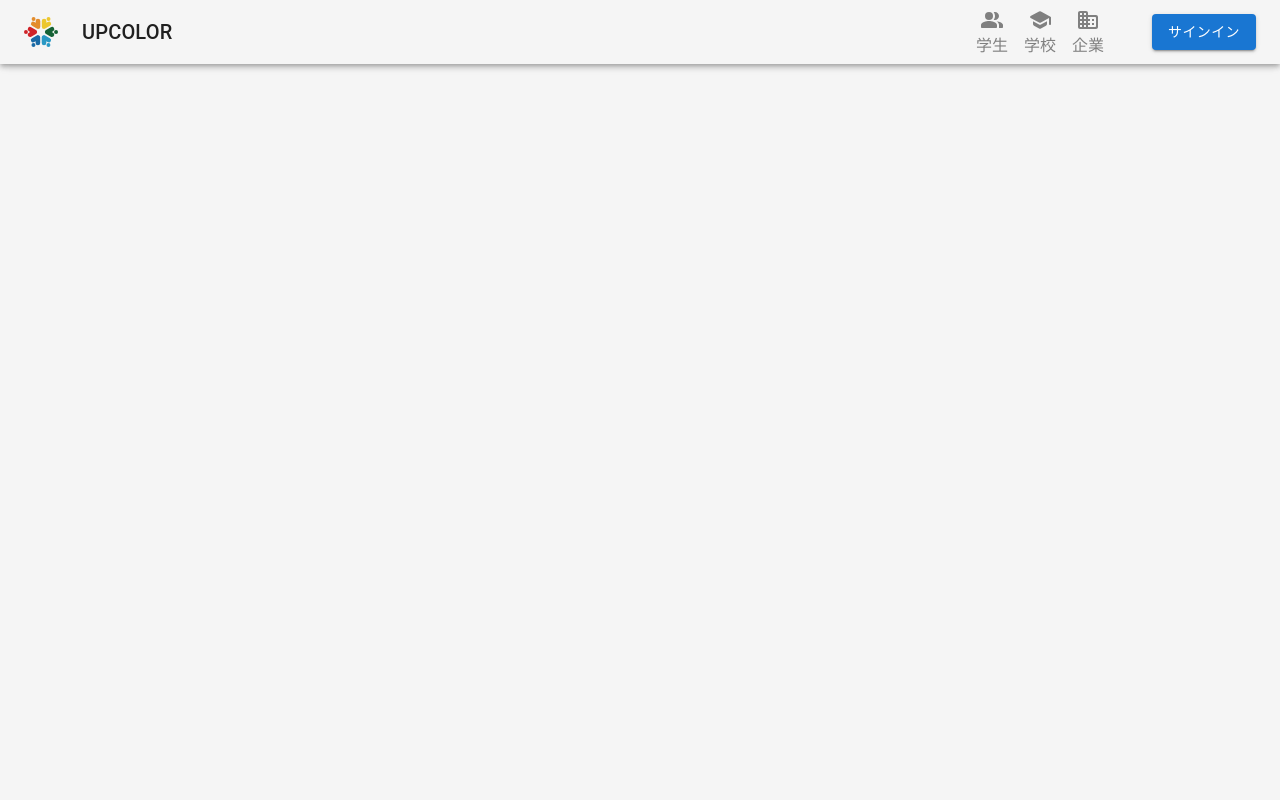
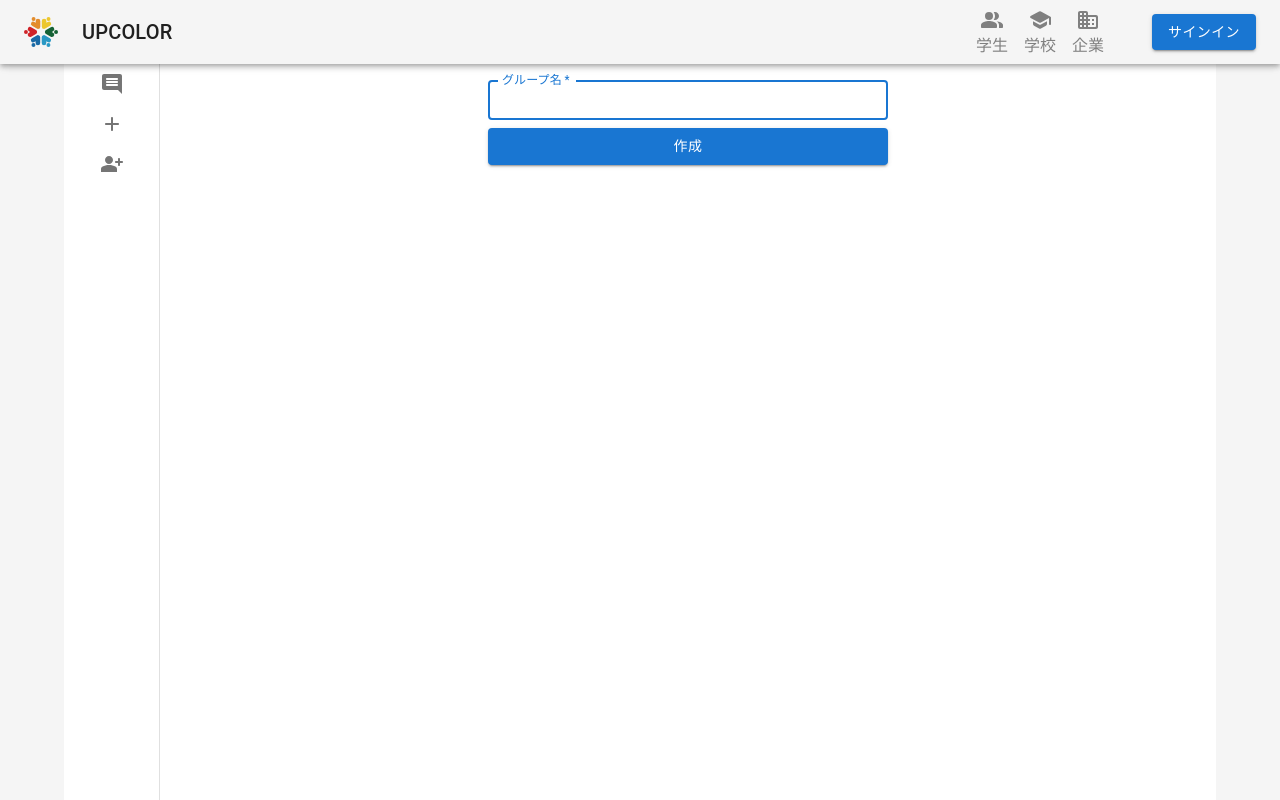
Before and after one commit to 0Neokun0/upcolor-2.0, a React (Create React App) app in the folder client/: page /group/create in a window 1280 px wide. Built offline with nearby package versions, Linux system fonts and the light colour scheme; no server answers.

Commit message:
グループ追加等

```diff
--- a/client/src/App.js
+++ b/client/src/App.js
@@ -15,6 +15,7 @@ import logo from "components/atoms/logo/upcolor_logo.svg"
 import SchoolRoundedIcon from '@mui/icons-material/SchoolRounded'
 import PeopleAltRoundedIcon from '@mui/icons-material/PeopleAltRounded'
 import BusinessRoundedIcon from '@mui/icons-material/BusinessRounded'
+import GroupCreateLayout from "components/templates/groupCreateLayout"
 
 function App() {
     const [open, setOpen] = useState(false);
@@ -178,6 +179,7 @@ function App() {
 
                     <Route path="group" element={<Group />}>
                         <Route path="" element={<GroupChatLayout groups={groups} />} />
+                        <Route path="create" element={<GroupCreateLayout />} />
                     </Route>
 
                     <Route path="timeTable" element={<ShowTimeTable />}>
--- /dev/null
+++ b/client/src/components/organisms/groupCreateForm.jsx
@@ -0,0 +1,41 @@
+import { Box, Button, TextField } from "@mui/material"
+
+const GroupCreateForm = (props) => {
+    return (
+        <Box
+            sx={{
+                height: "calc(100vh - 64px)",
+                overflowY: "scroll",
+            }}
+        >
+            <Box
+                component={"form"}
+                onSubmit={props.handleCreateSubmit}
+                sx={{
+                    width: "400px",
+                    m: "auto",
+                }}
+            >
+                <TextField
+                    margin="normal"
+                    size="small"
+                    required
+                    fullWidth
+                    label="グループ名"
+                    name="name"
+                    autoFocus
+                />
+
+                <Button
+                    variant="contained"
+                    fullWidth
+                    type="submit"
+                >
+                    作成
+                </Button>
+            </Box>
+        </Box>
+    )
+}
+
+export default GroupCreateForm
--- a/client/src/components/pages/student/group.jsx
+++ b/client/src/components/pages/student/group.jsx
@@ -2,28 +2,42 @@ import GroupLayout from "components/templates/groupLayout"
 import CommentRoundedIcon from '@mui/icons-material/CommentRounded'
 import AddRoundedIcon from '@mui/icons-material/AddRounded'
 import PersonAddAltRoundedIcon from '@mui/icons-material/PersonAddAltRounded'
+import axios from "axios"
 
 const Group = () => {
     const menus = [
         {
             icon: <CommentRoundedIcon />,
             value: "チャット",
-            url: "",
+            url: "/group",
         },
         {
             icon: <AddRoundedIcon />,
             value: "グループ作成",
-            url: "create",
+            url: "/group/create",
         },
         {
             icon: <PersonAddAltRoundedIcon />,
             value: "招待",
-            url: "invite",
+            url: "/group/invite",
         },
     ]
 
+    const handleCreateSubmit = (e) => {
+        e.preventDefault()
+
+        const data = new FormData(e.currentTarget)
+
+        axios.post("/group/addGroup", {
+            name: data.get("name"),
+        })
+    }
+
     return (
-        <GroupLayout menus={menus} />
+        <GroupLayout
+            menus={menus}
+            handleCreateSubmit={handleCreateSubmit}
+        />
     );
 }
 
--- a/client/src/components/templates/groupChatLayout.jsx
+++ b/client/src/components/templates/groupChatLayout.jsx
@@ -10,6 +10,8 @@ const GroupChatLayout = (props) => {
                 item
                 xs={4}
                 sx={{
+                    height: "calc(100vh - 64px)",
+                    overflowY: "scroll",
                     borderRight: 1,
                     borderColor: "rgba(0, 0, 0, 0.12)",
                 }}
@@ -20,6 +22,10 @@ const GroupChatLayout = (props) => {
             <Grid
                 item
                 xs={8}
+                sx={{
+                    height: "calc(100vh - 64px)",
+                    overflowY: "scroll",
+                }}
             >
                 a
             </Grid>
--- /dev/null
+++ b/client/src/components/templates/groupCreateLayout.jsx
@@ -0,0 +1,14 @@
+import { useOutletContext } from "react-router-dom"
+import GroupCreateForm from "components/organisms/groupCreateForm"
+
+const GroupCreateLayout = () => {
+    const handleCreateSubmit = useOutletContext()["handleCreateSubmit"]
+
+    return (
+        <GroupCreateForm
+            handleCreateSubmit={handleCreateSubmit}
+        />
+    )
+}
+
+export default GroupCreateLayout
--- a/client/src/components/templates/groupLayout.jsx
+++ b/client/src/components/templates/groupLayout.jsx
@@ -19,14 +19,20 @@ const GroupLayout = (props) => {
                         borderColor: "rgba(0, 0, 0, 0.12)",
                     }}
                 >
-                    <GroupMenu menus={props.menus} />
+                    <GroupMenu
+                        menus={props.menus}
+                    />
                 </Grid>
 
                 <Grid
                     item
                     xs={11}
                 >
-                    <Outlet />
+                    <Outlet
+                        context={{
+                            handleCreateSubmit: props.handleCreateSubmit
+                        }}
+                    />
                 </Grid>
             </Grid>
         </Container>
```
